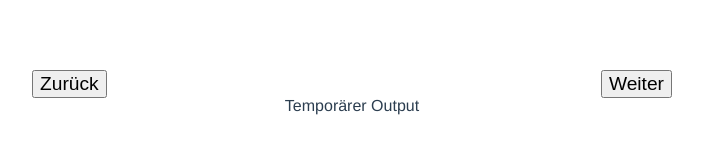
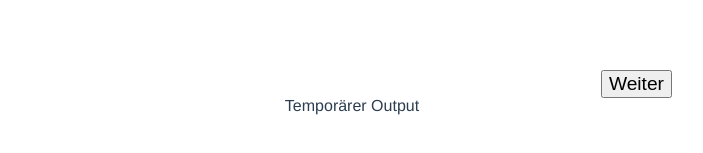
Before and after one commit to mako017-archive/ls-logfiles, a Vue app: page / in a window 1280 px wide. Shown: the part 641-794 px from the top of the page, without its empty margins (288-991 px from the left). Built offline with nearby package versions, Linux system fonts and the light colour scheme.

Commit message:
hide buttons when unusable

```diff
--- a/src/components/SlideShow.vue
+++ b/src/components/SlideShow.vue
@@ -3,8 +3,8 @@
 		<h1>Seite {{ currentPage + 1 }}</h1>
 		<Slide :html="currentPageHTML" />
 		<div class="button-container">
-			<button class="left hallo" @click="_decrementPage">Zurück</button>
-			<button class="right" @click="_incrementPage">Weiter</button>
+			<button v-if="currentPage >= 1" class="left" @click="_decrementPage">Zurück</button>
+			<button v-if="currentPage + 1 < pagesLength" class="right" @click="_incrementPage">Weiter</button>
 		</div>
 		<div>
 			<p>Temporärer Output</p>
```
